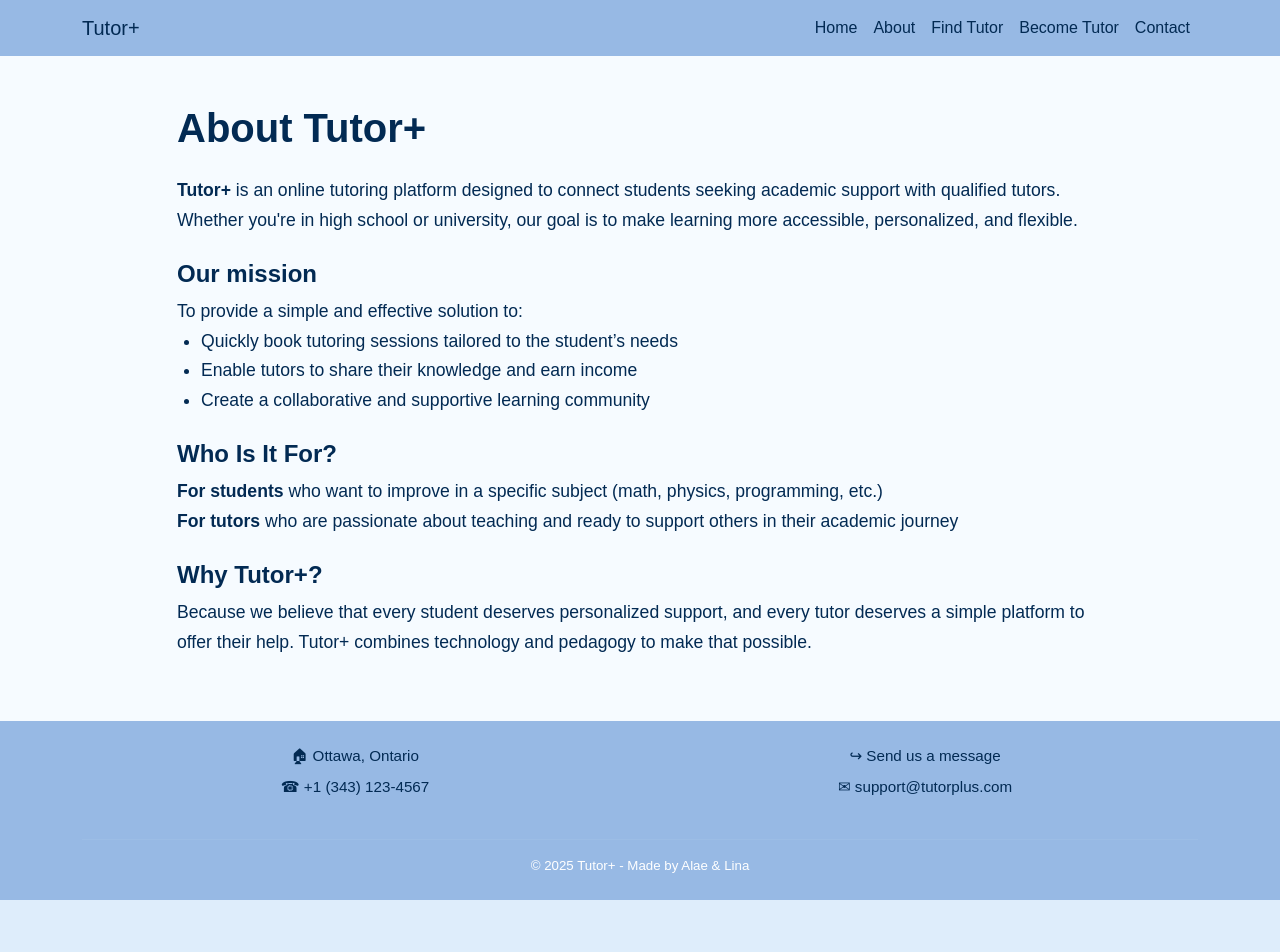
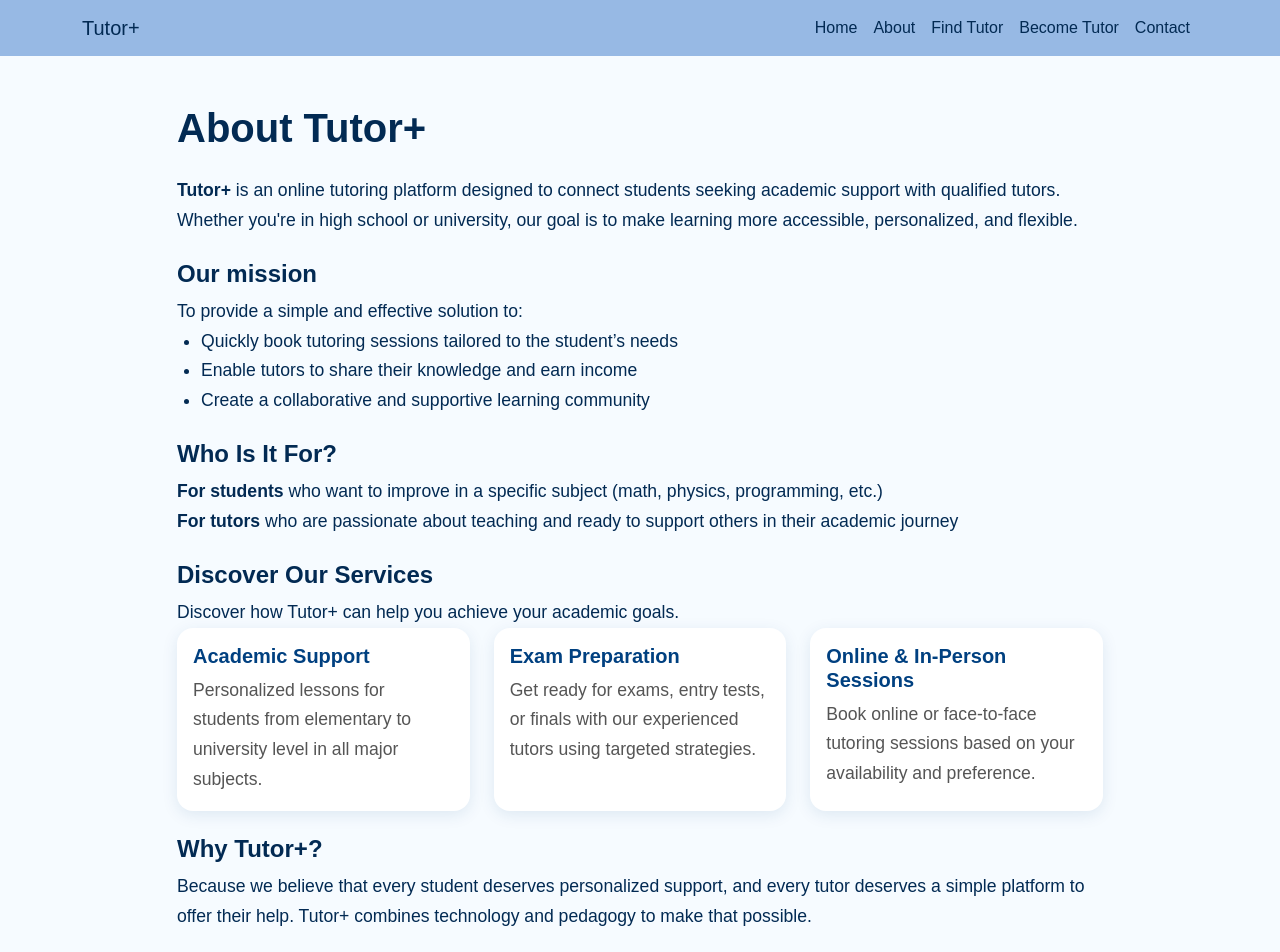
Before and after one commit to AlaeKabir/Site-de-Services, a React (Create React App) app: page /about in a window 1280 px wide. Shown: the top 952 px of the page. Before the commit the page ends 900 px from the top, so only its background shows below. Built offline with nearby package versions, Linux system fonts and the light colour scheme.

Commit message:
more changes

```diff
--- a/src/pages/About.css
+++ b/src/pages/About.css
@@ -21,5 +21,44 @@
 
 .about-section p {
   font-size: 1.1rem;
-  line-height: 1.7;
+  line-height: 1.7
+  ;
 }
+
+.services-section {
+  background: linear-gradient(135deg, #f8fbff, #e4f0ff);
+  border-radius: 16px;
+  padding: 50px 20px;
+}
+
+.services-section h2 {
+  font-size: 2.5rem;
+  font-weight: bold;
+  color: #004080;
+}
+
+.services-section p {
+  color: #333;
+  font-size: 1.1rem;
+}
+
+.service-card {
+  border: none;
+  border-radius: 16px;
+  box-shadow: 0 4px 16px rgba(0, 64, 128, 0.1);
+  transition: transform 0.3s ease;
+}
+
+.service-card:hover {
+  transform: translateY(-5px);
+  box-shadow: 0 6px 20px rgba(0, 64, 128, 0.2);
+}
+
+.service-card .card-title {
+  font-weight: bold;
+  color: #004080;
+}
+
+.service-card .card-text {
+  color: #555;
+}
--- a/src/pages/About.js
+++ b/src/pages/About.js
@@ -1,4 +1,4 @@
-import { Container, Row, Col } from 'react-bootstrap';
+import { Container, Row, Col, Card } from 'react-bootstrap';
 import './About.css';
 
 export default function About() {
@@ -29,6 +29,43 @@ export default function About() {
               <strong>For tutors</strong> who are passionate about teaching and ready to support others in their academic journey
             </p>
 
+              <h4 className="mt-4">Discover Our Services</h4>
+            <p>
+              Discover how Tutor+ can help you achieve your academic goals.
+               <Row className="g-4">
+          <Col md={4}>
+            <Card className="h-100 service-card">
+              <Card.Body>
+                <Card.Title>Academic Support</Card.Title>
+                <Card.Text>
+                  Personalized lessons for students from elementary to university level in all major subjects.
+                </Card.Text>
+              </Card.Body>
+            </Card>
+          </Col>
+          <Col md={4}>
+            <Card className="h-100 service-card">
+              <Card.Body>
+                <Card.Title>Exam Preparation</Card.Title>
+                <Card.Text>
+                  Get ready for exams, entry tests, or finals with our experienced tutors using targeted strategies.
+                </Card.Text>
+              </Card.Body>
+            </Card>
+          </Col>
+          <Col md={4}>
+            <Card className="h-100 service-card">
+              <Card.Body>
+                <Card.Title>Online & In-Person Sessions</Card.Title>
+                <Card.Text>
+                  Book online or face-to-face tutoring sessions based on your availability and preference.
+                </Card.Text>
+              </Card.Body>
+            </Card>
+          </Col>
+        </Row>
+            </p>
+
             <h4 className="mt-4">Why Tutor+?</h4>
             <p>Because we believe that every student deserves personalized support, and every tutor deserves a simple platform to offer their help. Tutor+ combines technology and pedagogy to make that possible.</p>
           </Col>
--- a/src/pages/Home.js
+++ b/src/pages/Home.js
@@ -19,7 +19,9 @@ export default function Home() {
                 <Col md={6} className="p-5 text-section">
                 <h2>Your Learning Journey Starts Here.</h2>
                 <p>Get help in different subjects, whenever and wherever you need it!</p>
-                <Button as={Link} to="/tuteurs" variant="primary" className="text-white">Get a Tutor</Button>
+               <div className="text-center">
+                 <Button as={Link} to="/tuteurs" variant="primary" className="text-white">Get a Tutor</Button>
+               </div>
                 </Col>
                 <Col md={6} className="bg-img find-tutor-img d-none d-md-block" />
             </Row>
@@ -33,7 +35,9 @@ export default function Home() {
                 <Col md={6} className="p-5 text-section order-md-2">
                 <h2>Become a Tutor and Share your Learning.</h2>
                 <p>Create a profile or log in and start helping students today!</p>
-                <Button as={Link} to="/devenir-tuteur" variant="warning" className="text-white">Become a Tutor</Button>
+               <div className="text-center">
+                 <Button as={Link} to="/devenir-tuteur" variant="warning" className="text-white ">Become a Tutor</Button>
+               </div>
                 </Col>
                 <Col md={6} className="bg-img become-tutor-img d-none d-md-block order-md-1" />
             </Row>
```
